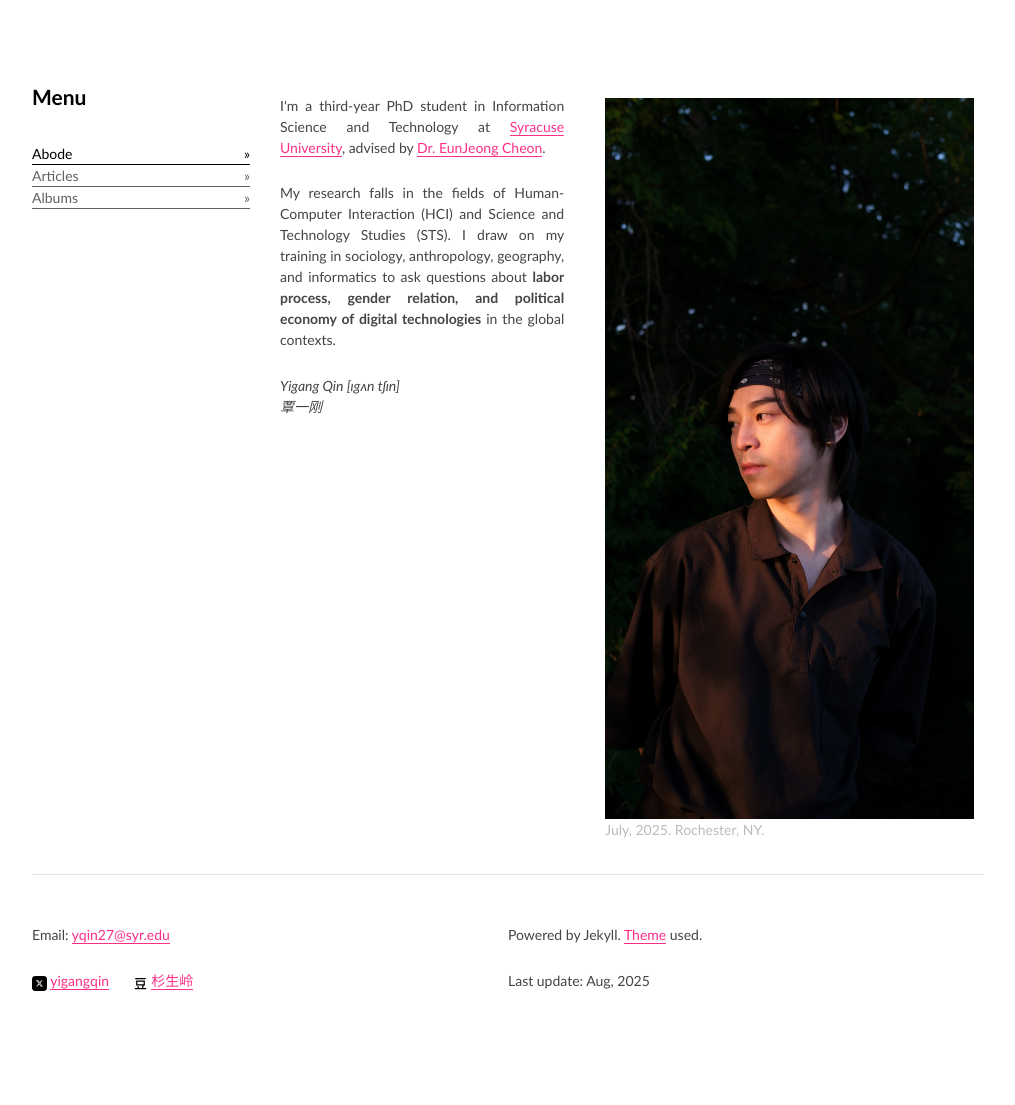
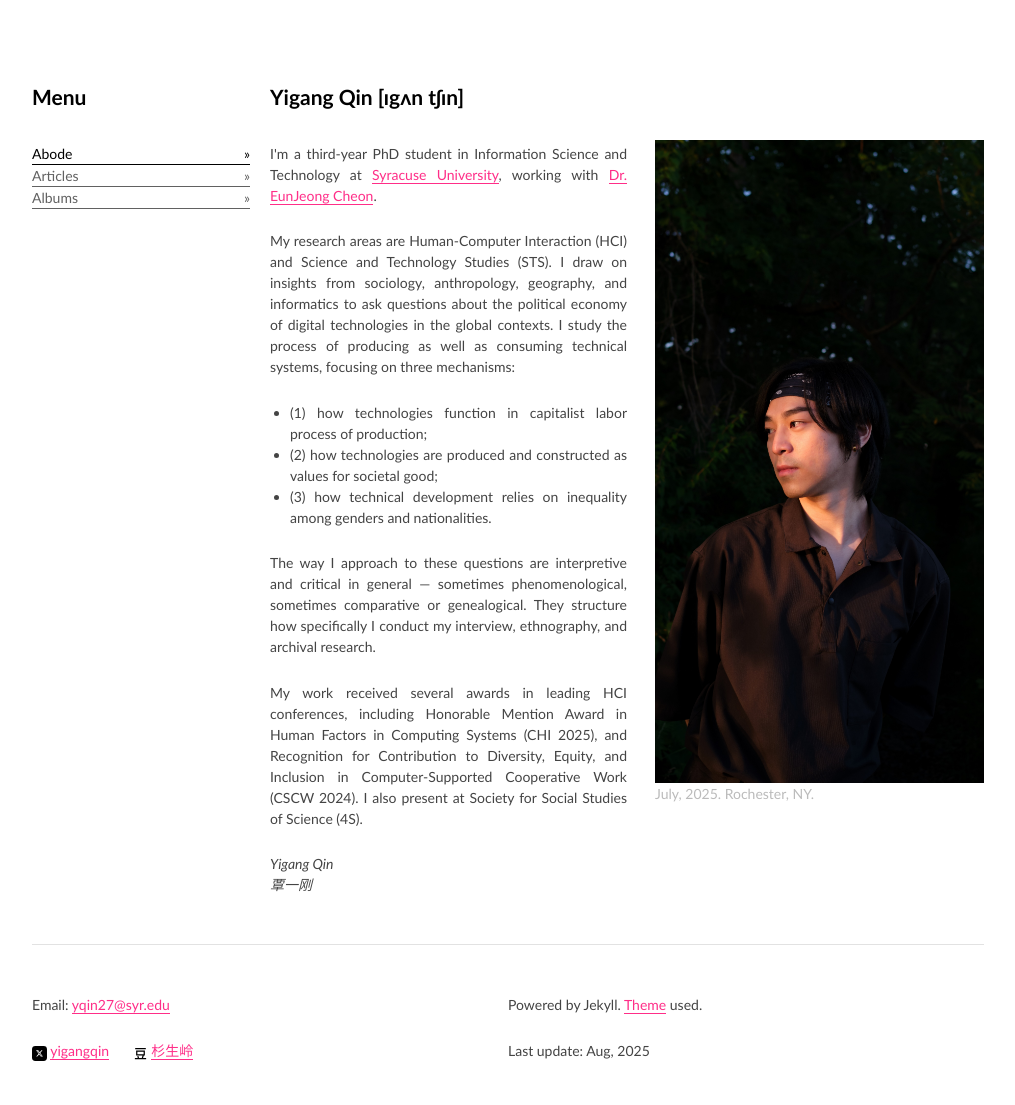
Before and after one commit to yigangqn/yigangqn.github.io, a Jekyll site: the page built from index.html, in a window 1280 px wide. Shown: the whole page, without its empty margins (132-1147 px from the left). Built offline with Jekyll 4.4.1, drawn with Linux system fonts in a browser that asks for light colours; before the commit the page ends 1035 px from its top, so only the background shows below that.

Commit message:
update text

```diff
--- /dev/null
+++ b/_sass/_mixins.scss
@@ -0,0 +1,5 @@
+@mixin media-query($device) {
+  @media screen and (max-width: $device) {
+    @content;
+  }
+}
--- a/_sass/_styles.scss
+++ b/_sass/_styles.scss
@@ -1,11 +1,14 @@
 // This file contains custom (non hack.css) styles
+
+@use "variables";
+@use "mixins";
 
 .t-hackcss {  // Main prefix to avoid collisions
 
   // navigation.html
 
   &-navigation {
-    padding-right: $spacing-unit;
+    padding-right: variables.$spacing-unit;
   }
 
   @at-root .hack &-navigation-heading {
@@ -15,7 +18,7 @@
   // footer.html
 
   @at-root body &-footer {
-    padding-bottom: $spacing-unit;
+    padding-bottom: variables.$spacing-unit;
   }
 
   &-social {
@@ -23,11 +26,11 @@
   }
 
   &-social + &-social {
-    padding-left: $spacing-unit;
+    padding-left: variables.$spacing-unit;
   }
 
   &-sm-reversed-grid.grid {
-    @include media-query($on-palm) {
+    @include mixins.media-query(variables.$on-palm) {
       flex-direction: column-reverse;
     }
   }
@@ -35,11 +38,11 @@
   &-icon {
     display: inline-block;
     vertical-align: middle;
-    width: $icon-size;
-    height: $icon-size;
+    width: variables.$icon-size;
+    height: variables.$icon-size;
 
     > svg {
-      width: $icon-size;
+      width: variables.$icon-size;
     }
   }
 
@@ -50,7 +53,7 @@
   }
 
   &-media-shift {
-    max-width: $image-size;
+    max-width: variables.$image-size;
   }
 
   &-media-image {
@@ -61,14 +64,14 @@
 
   &-cards {
     flex-wrap: wrap;
-    @include media-query($on-palm) {
+    @include mixins.media-query(variables.$on-palm) {
       flex-wrap: nowrap;
     }
   }
 
   &-cards-cell {
-    padding-bottom: $spacing-unit;
-    padding-right: $spacing-unit;
+    padding-bottom: variables.$spacing-unit;
+    padding-right: variables.$spacing-unit;
   }
 
   &-cards-text {
--- /dev/null
+++ b/_sass/_variables.scss
@@ -0,0 +1,4 @@
+$spacing-unit:     20px;
+$image-size:       50px;
+$icon-size:        15px;
+$on-palm:          768px;
--- a/articles.html
+++ b/articles.html
@@ -38,6 +38,6 @@ layout: defaultTem
   </div>
 
   <p>
-    <em>View Full List of Publications on <a href="https://scholar.google.com/citations?user=Uvsx-FTSYnUC&hl=en">Google Scholar</a>.</em>
+    <em>View Full List of Publications on <a href="https://scholar.google.com/citations?user=Uvsx-FTSYnUC&hl=en">Google Scholar</a></em>
   </p>
 </section>
--- a/css/main.scss
+++ b/css/main.scss
@@ -1,37 +1,17 @@
 ---
 # Only the main Sass file needs front matter (the dashes are enough)
 ---
+
 @charset "utf-8";
 
+// Import partials from `sass_dir` (defaults to `_sass`)
+@use "variables";
+@use "mixins";
+@use "styles";
+@use "highlight";
 
-
-// Our variables
-$spacing-unit:     20px;
-$image-size:       50px;
-$icon-size:        15px;
-
-
-// Sizes
-$on-palm:          768px;
-
-
-
-// Use media queries like this:
-// @include media-query($on-palm) {
-//     .wrapper {
-//         padding-right: $spacing-unit / 2;
-//         padding-left: $spacing-unit / 2;
-//     }
-// }
 @mixin media-query($device) {
     @media screen and (max-width: $device) {
         @content;
     }
 }
-
-
-// Import partials from `sass_dir` (defaults to `_sass`)
-@import
-        "styles",
-        "highlight"
-;
--- a/css/std.css
+++ b/css/std.css
@@ -6,19 +6,21 @@ html {
     display: flex;
     flex-direction: row;
     /* border: 2px solid red; */
-    align-items: start;
 }
 
-.horizontal section {
-    padding: 10px;
-    margin-top: 60px;
+/* .horizontal div {
+    border: 2px solid pink;
+} */
+
+.horizontal .text {
+    width: 50%;
     text-align: justify;
 }
 
-.me {
-    width: 100%;
-    padding-top: 2em;
-    padding-left: 1.5em;
+.horizontal .me {
+    width: 50%;
+    margin-top: 10em;
+    padding-left: 2em;
 }
 
 .paperBundle {
@@ -91,7 +93,8 @@ html {
 
 .standard li {
     display: list-item;
-    padding-left: 0
+    padding-left: 0;
+    color: #444;
 }
 
 .standard blockquote {
--- a/index.html
+++ b/index.html
@@ -5,38 +5,47 @@ layout: defaultTem
 <div>
 
 <div class="horizontal">
-  <section>
+  <div class="text">
+    <h2>Yigang Qin [ɪgʌn tʃɪn]</h2>
     <p>
       I'm a third-year PhD student in Information Science and Technology at
-      <a target="_blank" href="https://www.syracuse.edu/">Syracuse University</a>, advised by
+      <a target="_blank" href="https://www.syracuse.edu/">Syracuse University</a>, working with
       <a target="_blank" href="https://www.eunjeongcheon.com/">Dr. EunJeong Cheon</a>.
-      <!-- I pursue to understand the nature of technology and its intertwines with modernity. -->
     </p>
-    <!-- <p>
-      Over the years of doctoral study, I kept thinking about what it means for myself to be a researcher. Is it for seeking the eternity of knowledge, intellectual freedom? Is it aiming to change something? Or is it simply a way of surviving.
-      The path that gradualy unfolds in front of me is somewhat selfish, for which seeks to answer the questions that trouble <em>me</em> the most, about how the whole of modernity with its technologies determines the existence of human beings.
-      I was born in <a target="_blank" href="https://en.wikipedia.org/wiki/Sichuan">Sichuan, China</a>, spent four years in Hong Kong, and now live in Syracuse, USA.
-    </p> -->
     <p>
-      My research falls in the fields of Human-Computer Interaction (HCI) and Science and Technology Studies (STS).
-      I draw on my training in sociology, anthropology, geography, and informatics to
-      ask questions about <b>labor process, gender relation, and political economy of digital technologies</b>
-      in the global contexts.
+      My research areas are Human-Computer Interaction (HCI) and Science and Technology Studies (STS).
+      I draw on insights from sociology, anthropology, geography, and informatics to
+      ask questions about the political economy of digital technologies in the global contexts.
+      I study the process of producing as well as consuming technical systems, focusing on three mechanisms:
+      <ul>
+        <li> (1) how technologies function in capitalist labor process of production; </li>
+        <li> (2) how technologies are produced and constructed as values for societal good; </li>
+        <li> (3) how technical development relies on inequality among genders and nationalities.</li>
+      </ul>
     </p>
 
     <p>
-      <i>Yigang Qin [ɪgʌn tʃɪn]</i> <br />
+      The way I approach to these questions are interpretive and critical in general — sometimes
+      phenomenological, sometimes comparative or genealogical. They structure how specifically
+      I conduct my interview, ethnography, and archival research.
+    </p>
+
+    <p>
+      My work received several awards in leading HCI conferences, including Honorable Mention Award in
+      Human Factors in Computing Systems (CHI 2025),
+      and Recognition for Contribution to Diversity, Equity, and Inclusion in
+      Computer-Supported Cooperative Work (CSCW 2024). I also present at Society for Social Studies of Science (4S).
+    </p>
+    <p>
+      <i>Yigang Qin</i> <br />
       <i>覃一刚</i>
     </p>
-  </section>
+  </div>
 
-  <section>
   <div class="me">
-      <img src="/assets/photos/DSCF3966.jpg"
-        alt="" />
-      <span>July, 2025. Rochester, NY.</span>
+    <img src="/assets/photos/DSCF3966.jpg" alt="" />
+    <span>July, 2025. Rochester, NY.</span>
   </div>
-  </section>
 </div>
 
   <!-- <section>
```
Also changed, not shown: other parts of articles.html (+1 -1 lines).
